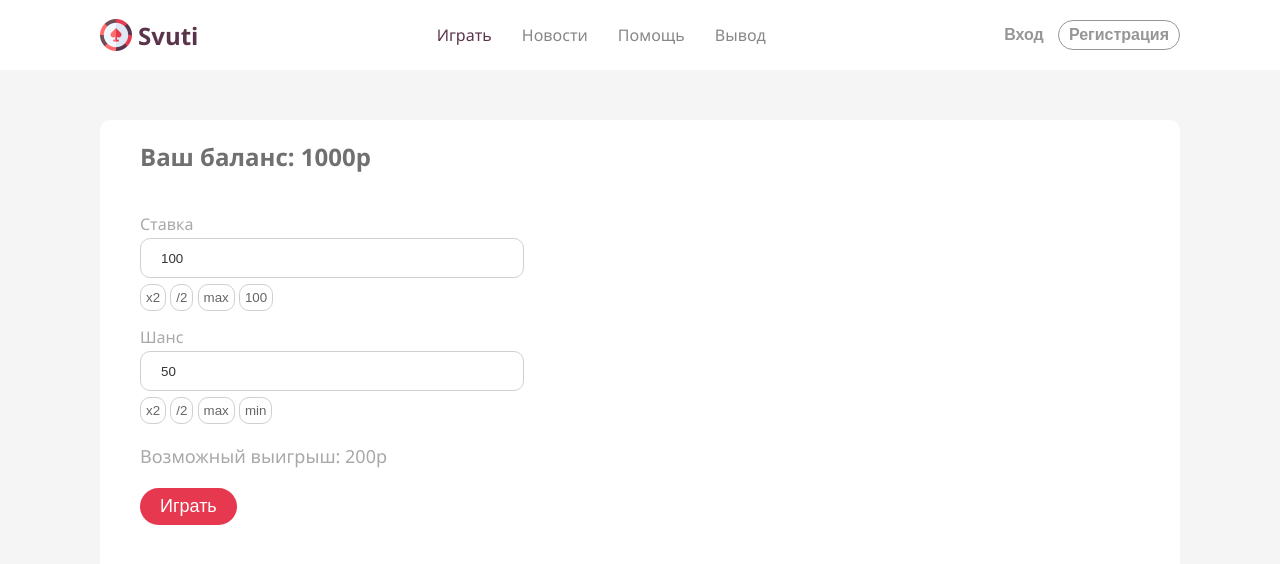
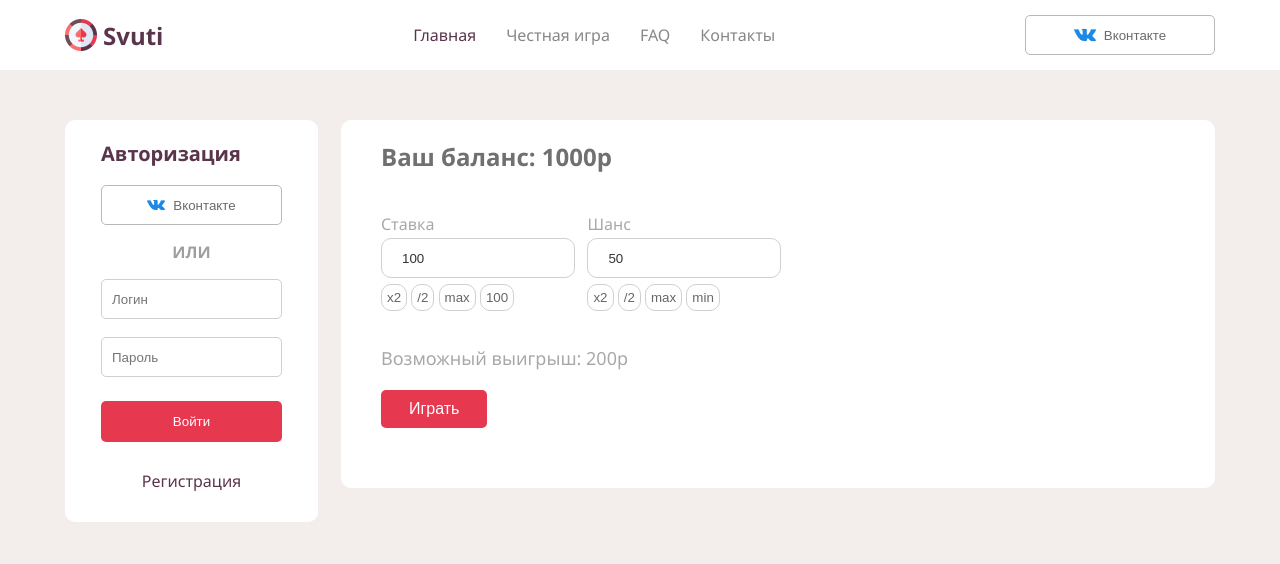
Before and after one commit to maxmillerh/snvuti, a plain HTML site: page index.html in a window 1280 px wide. Drawn offline with Linux system fonts and the light colour scheme.

Commit message:
Add files via upload

```diff
--- a/index.html
+++ b/index.html
@@ -16,24 +16,25 @@
 					<span>Svuti</span>
 				</div>
 				<ul class="menu-header">
-					<a class="li-header-active li-header"><li>Играть</li></a>
-					<a class="li-header"><li>Новости</li></a>
-					<a class="li-header"><li>Помощь</li></a>
-					<a class="li-header"><li>Вывод</li></a>
+					<a class="li-header-active li-header"><li>Главная</li></a>
+					<a class="li-header"><li>Честная игра</li></a>
+					<a class="li-header"><li>FAQ</li></a>
+					<a class="li-header"><li>Контакты</li></a>
 				</ul>
-				<div>
-					<button class="btn1">Вход</button>
-					<button class="btn2">Регистрация</button>
-				</div>
+
+				<button class="avtor-btn d-fblok-avtor w-fix"><img src="img/vk.png" alt="" width="22px">Вконтакте</button>
+
 			</div>
 	</div>
 </header>
-<div class="wrapper"></div>
 
 <main class="wrapper">
-	<h3 id="balance">Ваш баланс: 1000р</h3>
+
+	<div class="block-play">
+		<h3 id="balance">Ваш баланс: 1000р</h3>
 	<div class="blok-vvod">
-		<label for="stavka">Ставка</label>
+		<div class="vvod-stavka">
+			<label for="stavka">Ставка</label>
 		<input class="input" name="num" type="number" value="100" id="stavka" min="1">
 		<div class="stavMath">
 			<button  id="x2">x2</button>
@@ -41,7 +42,10 @@
 			<button id="max">max</button>
 			<button id="sto">100</button>
 		</div>
-		<label for="koef">Шанс</label>
+		</div>
+
+		<div class="vvod-koef">
+			<label for="koef">Шанс</label>
 		<input id="koef" class="input" name="num" type="number" value="50" min="1" max="99">
 		<div class="stavMath">
 			<button  id="x2k">x2</button>
@@ -49,10 +53,27 @@
 			<button id="maxk">max</button>
 			<button id="mink">min</button>
 		</div>
+		</div>
+
 	</div>
 
 	<span id="win-show" >Возможный выигрыш: 200р</span>
 	<button id="play">Играть</button>
+	</div>
+
+	<div class="blok-avtor">
+		<h5>Авторизация</h5>
+		<button class=" avtor-btn d-fblok-avtor"><img src="img/vk.png" alt="" width="18px">Вконтакте</button>
+		<p class="and">ИЛИ</p>
+		<input class="input input-avtor"  type="text" placeholder="Логин" >
+		<input class="input input-avtor"  type="text" placeholder="Пароль" >
+		<button class="bt2 avtor-btn vhod">
+
+			Войти
+		</button>
+		<a href="" class="reg-avtor"><p>Регистрация</p></a>
+
+	</div>
 
 </main>
 
--- a/style.css
+++ b/style.css
@@ -6,13 +6,13 @@
 }
 
 body{
-	background-color: rgb(245, 245, 245);
+	background-color: rgb(243, 238, 236);
 	font-size: 16px;
 	font-family: 'Segoe UI', Tahoma, Geneva, Verdana, sans-serif;
 }
 
 .wrapper{
-	width: 1080px;
+	width: 1150px;
 	margin: 0 auto;
 }
 
@@ -73,8 +73,6 @@ header{
 header button{
 	background-color: white;
 	color: rgb(150, 150, 150);
-	font-size: 16px;
-	font-weight: 600;
 	cursor: pointer;
 }
 
@@ -100,17 +98,13 @@ header button{
 	transition: all ease 0.5s;
 }
 
-main{
-	height: auto;
-	background-color: white;
-	border-radius: 10px;
-	padding: 20px 40px;
-	padding-bottom: 60px;
-}
+
 
 .blok-vvod{
 	margin-top: 40px;
 	width: 100%;
+	display: flex;
+	justify-content: flex-start;
 }
 
 #win-show{
@@ -136,14 +130,15 @@ label{
 
 .input{
 	display: block;
-	width: calc(40% - 16px);
+	width: 94%;
 	box-sizing: border-box;
     border-radius: 10px;
     height: 40px;
     padding-left: 20px;
     border: 1px solid rgb(208, 208, 208);
     color: rgb(52, 52, 52);
-		position: relative;
+	position: relative;
+
 
 }
 
@@ -156,11 +151,11 @@ label{
 #play{
 	background-color: #e63950;
 	color: white;
-	font-size: 18px;
+	font-size: 16px;
 
-	padding: 8px 20px;
+	padding: 10px 28px;
 	border: none;
-	border-radius: 20px;
+	border-radius: 5px;
 	cursor: pointer;
 }
 
@@ -225,3 +220,105 @@ main h3{
 .stavMath{
 	margin-bottom: 15px;
 }
+
+.block-play{
+	width: 76%;
+	float: right;
+	height: auto;
+	background-color: white;
+	border-radius: 10px;
+	padding: 20px 40px;
+	padding-bottom: 60px;
+}
+
+.blok-avtor{
+	width: 22%;
+	float: left;
+	height: auto;
+	background-color: white;
+	border-radius: 10px;
+	padding: 20px 36px;
+	padding-bottom: 30px;
+}
+
+
+.blok-avtor h5{
+	font-size: 20px;
+	color: #5a344b;
+	font-weight: 700;
+	margin-bottom: 18px;
+}
+
+.avtor-btn{
+	width: 100%;
+	margin: 0;
+	background-color: white;
+	border-radius: 5px;
+	padding: 10px;
+	border: #b8b8b8 solid 1px;
+	color: #6b6b6b;
+
+}
+
+.and{
+	margin: 16px 0px;
+	color: #9e9e9e;
+	font-weight: 600;
+	text-align: center;
+
+}
+
+.vhod{
+	border: none;
+	background-color: #e63950;
+	color: white;
+	margin-top: 6px;
+	margin-bottom: 28px;
+	padding: 13px 0px;
+}
+
+.input-avtor{
+	width: 100%;
+	padding-left: 10px;
+	border-radius: 5px;
+	margin-bottom: 18px;
+
+}
+
+.reg-avtor{
+	text-decoration: none;
+	color: #5a344b;
+	font-weight: 500;
+	text-align: center;
+
+}
+
+.blok-avtor img{
+	margin: 0;
+	padding: 0;
+	margin-right: 8px;
+}
+
+.d-fblok-avtor{
+	display: flex;
+	align-items: center;
+	justify-content: center
+}
+
+.w-fix{
+	width: 190px;
+
+
+}
+
+header .avtor-btn img{
+	margin-right: 8px;
+}
+
+header .avtor-btn {
+	padding: 8px;
+}
+
+.vvod-stavka, .vvod-koef{
+	width: 26%;
+}
```
Also changed, not shown: img/vk.png (added).
